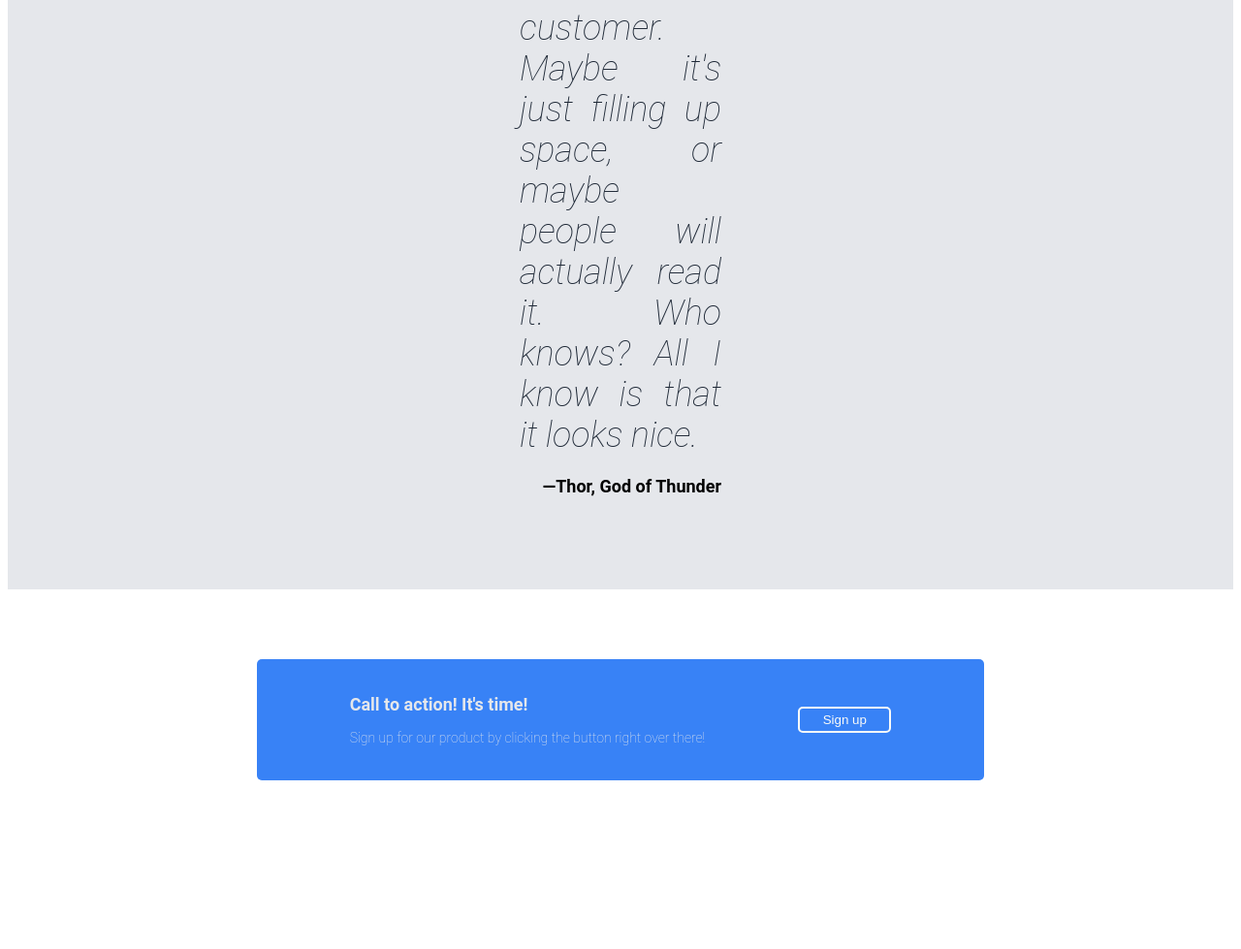
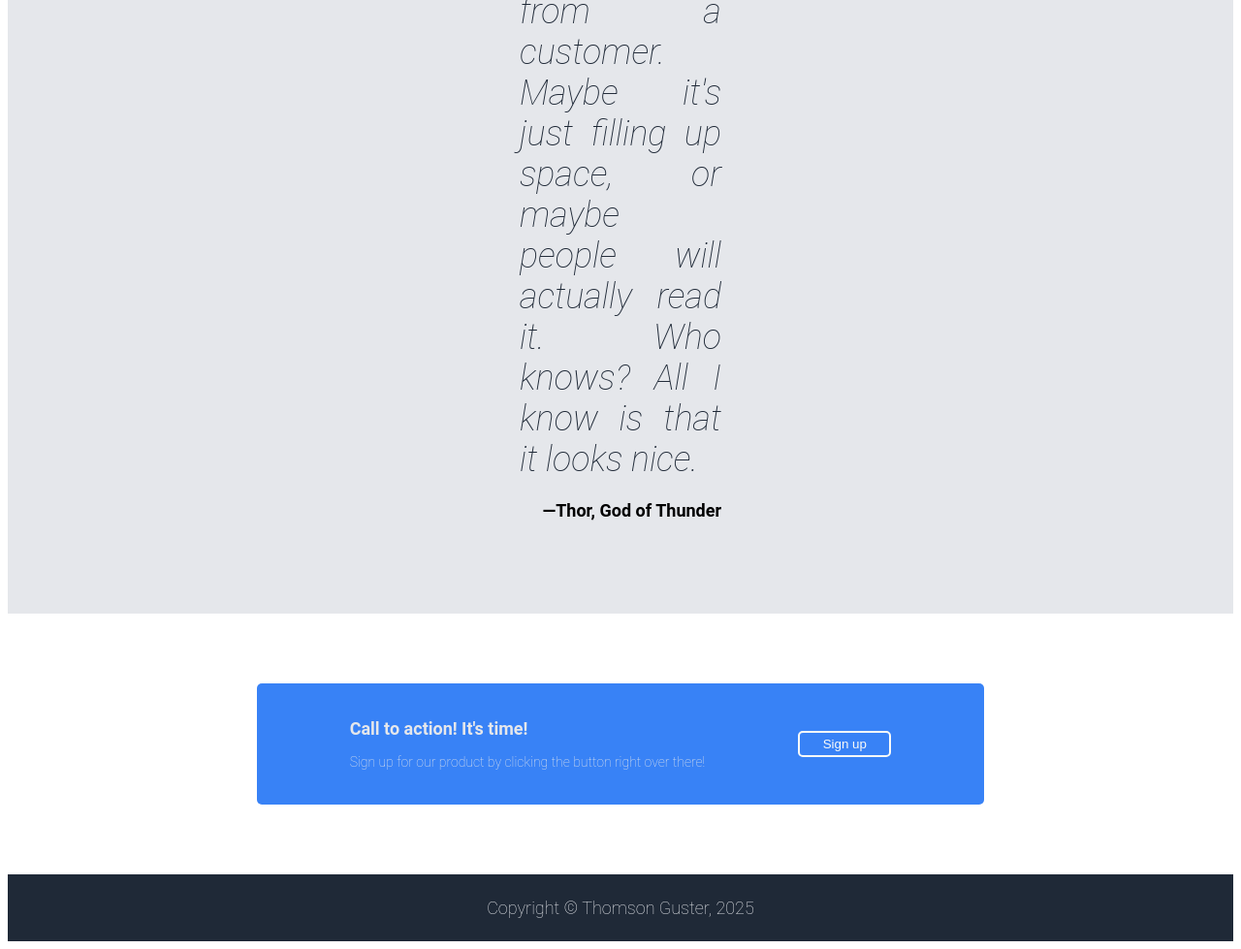
Before and after one commit to negativecopy/odin-website-2, a plain HTML site: page index.html in a window 1280 px wide. Shown: the part 1316-2295 px from the top of the page at 97% size. Before the commit the page ends 2201 px from the top, so only its background shows below. Drawn offline with Linux system fonts and the light colour scheme.

Commit message:
Adjust image size in info section, complete footer
All website layout complete; only text content TBD.

```diff
--- a/index.html
+++ b/index.html
@@ -70,6 +70,8 @@
                 <button class="action-button" type="button">Sign up</button>
             </div>
         </div>
-
+        <footer>
+            Copyright &#169; Thomson Guster, 2025
+        </footer>
     </body>
 </html>
--- a/styles.css
+++ b/styles.css
@@ -80,14 +80,14 @@ header a {
 
 .info-image {
     display: flex;
-    flex-flow: row;
+    flex-flow: row wrap;
     gap: 48px;
 }
 
 .img-and-caption {
     display: flex;
     flex-flow: column;
-    width: 144px;
+    width: 192px;
     gap: 12px;
 }
 
@@ -158,3 +158,12 @@ h6 {
     width: 96px;
     padding: 4px;
 }
+
+footer {
+    background-color: #1F2937;
+    color: #E5E7EB;
+    text-align: center;
+    font-size: 18px;
+    font-weight: 200;
+    padding: 24px;
+}
```
